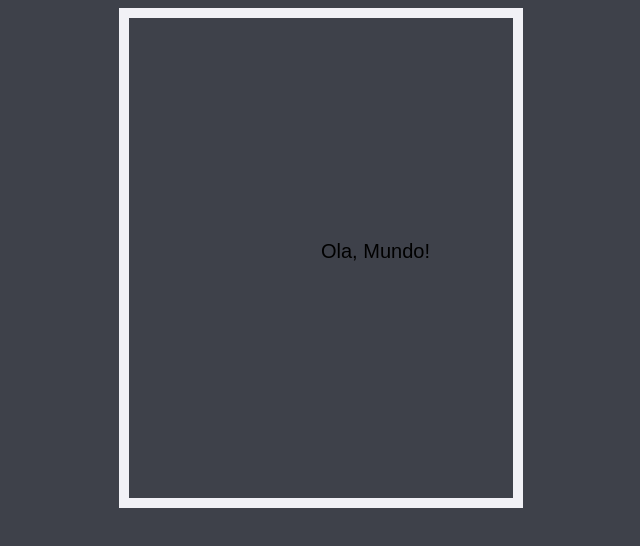
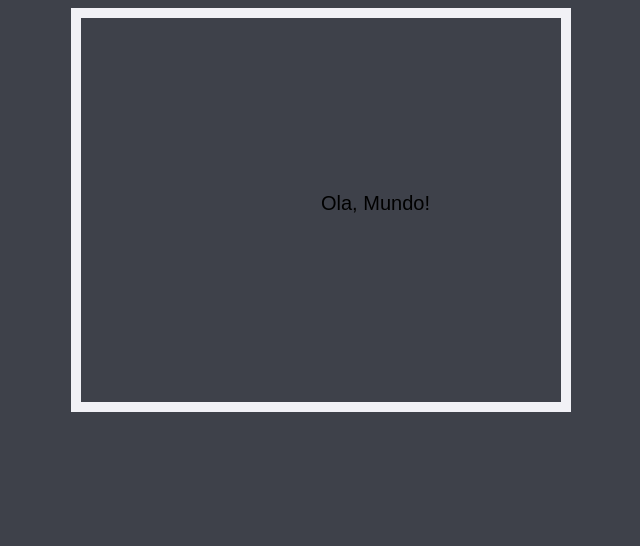
Before and after one commit to pedrotobiass/campominado, a plain HTML site: page v1.html in a window 1280 px wide. Shown: the whole page, without its empty margins (319-959 px from the left). Drawn offline with Linux system fonts and the light colour scheme.

Commit message:
switch height and width values

```diff
--- a/v1.html
+++ b/v1.html
@@ -7,7 +7,7 @@
     </head>
     <body>
         <div class="container">
-            <canvas id="campominado" width="384" height="480"></canvas>
+            <canvas id="campominado" width="480" height="384"></canvas>
         </div>
     </body>
 </html>
```
